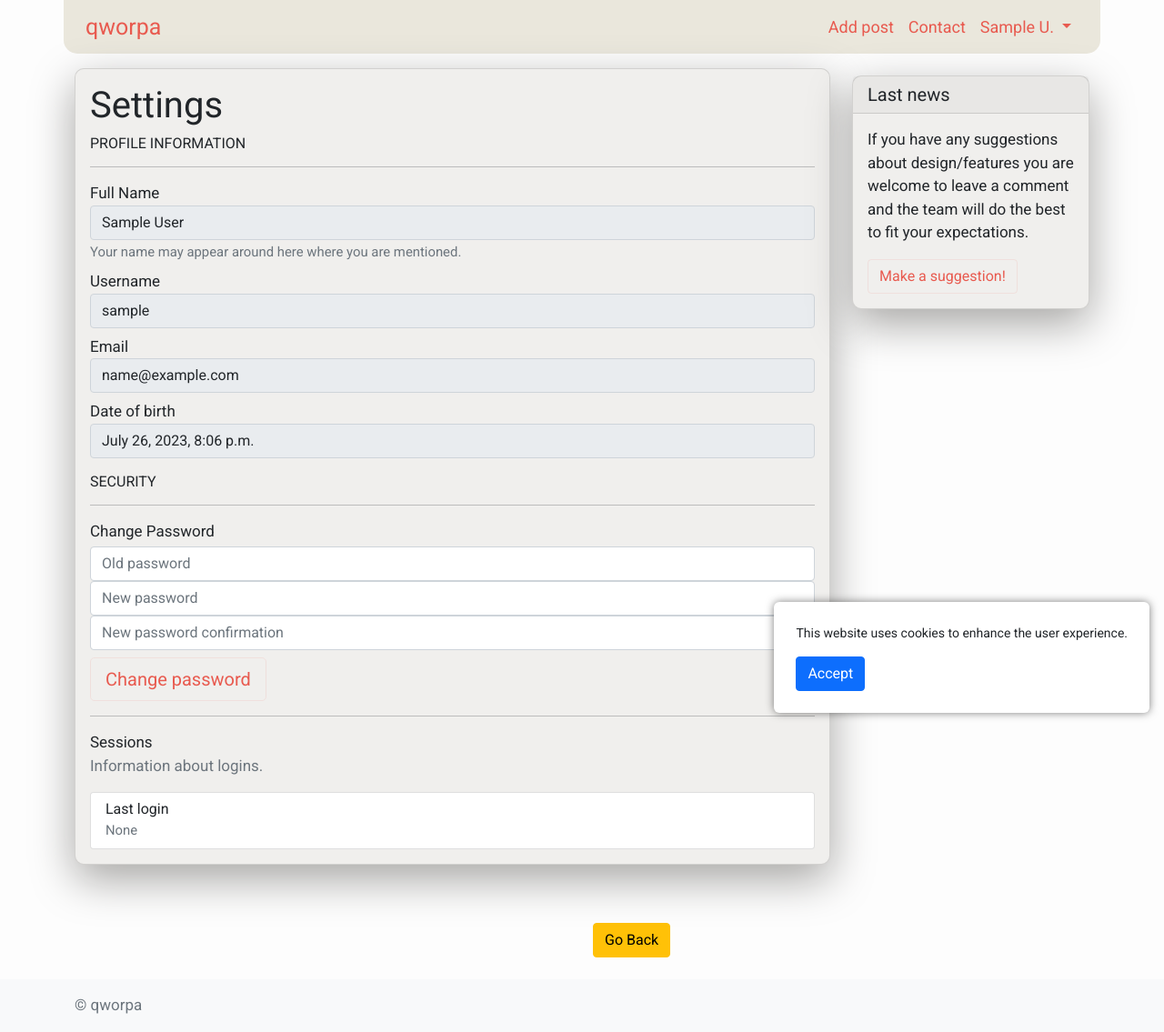
After one commit to AivGitHub/qworpa, a Django app: page /accounts/settings/ in a window 1280 px wide. The commit adds this page. Shown: the whole page at 91% size. Run offline with Django 4.2, Linux system fonts and the light colour scheme; the visitor is signed in with stand-in values (Sample User, id 1); some libraries are stand-ins or nearby versions.

Commit message:
Add settings page

```diff
--- /dev/null
+++ b/accounts/static/accounts/js/settings.js
@@ -0,0 +1,55 @@
+document.addEventListener("DOMContentLoaded", (event) => {
+  let inputHelpers = $(".input-helpers");
+  let csrf = inputHelpers.find("input[name='csrfmiddlewaretoken']").val();
+
+  $("#change-password-form").submit(function(e) {
+    e.preventDefault();
+    let form = $(this);
+    let formInputs = form.find("input");
+    let passwordHelpMessages = $("#change-password-form-help-messages");
+    let passwordSuccessHelpMessage = passwordHelpMessages.find(".password-success");
+    let passwordErrorHelpMessage = passwordHelpMessages.find(".password-error");
+    form.prop("disabled", true);
+    formInputs.find("input").prop("disabled", true);
+    $.ajax({
+      url: "/api/v1/accounts/settings/passwords/change/",
+      dataType: "json",
+      method: "post",
+      data: {
+        old_password: form.find("input[name=old_password]").val(),
+        new_password1: form.find("input[name=new_password1]").val(),
+        new_password2: form.find("input[name=new_password2]").val()
+      },
+      headers: {
+        "X-CSRFToken": csrf,
+      },
+    }).done(function(data, textStatus, jqXHR) {
+      passwordSuccessHelpMessage.removeClass("d-none");
+      passwordErrorHelpMessage.addClass("d-none");
+    }).fail(function(xhr, status, err) {
+      passwordErrorHelpMessage.text("");
+      passwordSuccessHelpMessage.addClass("d-none");
+      if (xhr.status !== 400) {
+        console.log(xhr.status);
+        console.log(xhr);
+        alert("Something went wrong! Try again later.");
+        return;
+      }
+      if (xhr.responseJSON.old_password !== undefined) {
+        passwordErrorHelpMessage.text(xhr.responseJSON.old_password);
+      } else if (xhr.responseJSON.non_field_errors !== undefined) {
+        let li = "";
+        $.each(xhr.responseJSON.non_field_errors, function(i) {
+          li += "<li>" + xhr.responseJSON.non_field_errors[i] + "</li>";
+        });
+        passwordErrorHelpMessage.append("<ul>" + li + "</ul>");
+      }
+      passwordErrorHelpMessage.removeClass("d-none");
+    }).always(function() {
+      form.prop("disabled", false);
+      formInputs.prop("disabled", false);
+      formInputs.val('');
+    });
+    e.preventDefault();
+  });
+});
--- a/accounts/templates/accounts/includes/nav.html
+++ b/accounts/templates/accounts/includes/nav.html
@@ -81,6 +81,14 @@
             </li>
             <li>
               <a
+                class="dropdown-item{% if url_name == 'settings' %} active disabled{% endif %}"
+                href="{% url 'settings' %}"
+              >
+                {% trans "Settings" %}
+              </a>
+            </li>
+            <li>
+              <a
                 class="dropdown-item{% if url_name == 'my-post-list' %} active disabled{% endif %}"
                 href="{% url 'my-post-list' %}"
               >
--- /dev/null
+++ b/accounts/templates/accounts/settings.html
@@ -0,0 +1,114 @@
+{% extends 'accounts/base.html' %}
+
+{% load i18n markdown_extras static %}
+
+{% block title %}{% trans "Settings" %} | {% endblock %}
+
+{% block content_row_col %}
+<div class="d-none input-helpers">
+  {% csrf_token %}
+</div>
+<div class="card mb-4">
+  <div class="card-body">
+    <h1 class="card-title">{% trans "Settings" %}</h1>
+    <div class="card-text">
+      <h6>{% trans "PROFILE INFORMATION" %}</h6>
+      <hr />
+      <div class="form-group mb-2">
+        <label for="full-name">{% trans "Full Name" %}</label>
+        <input
+          type="text"
+          class="form-control"
+          id="full-name"
+          aria-describedby="full-name-help"
+          placeholder="{% trans 'Enter your fullname' %}"
+          value="{{ request.user.get_full_name }}"
+          disabled
+        />
+        <small
+          id="full-name-help"
+          class="form-text text-muted"
+        >
+            {% trans "Your name may appear around here where you are mentioned." %}
+        </small>
+      </div>
+      <div class="form-group mb-2">
+        <label for="username">{% trans "Username" %}</label>
+        <input
+          type="text"
+          class="form-control"
+          id="username"
+          placeholder="{% trans 'Enter your username' %}"
+          value="{{ request.user.username }}"
+          disabled
+        />
+      </div>
+      <div class="form-group mb-2">
+        <label for="email">{% trans "Email" %}</label>
+        <input
+          type="text"
+          class="form-control"
+          id="email"
+          value="{{ request.user.email }}"
+          disabled
+        />
+      </div>
+      <div class="form-group mb-3">
+        <label for="date-of-birth">{% trans "Date of birth" %}</label>
+        <input
+          type="text"
+          class="form-control"
+          id="date-of-birth"
+          placeholder="{% trans 'Enter your date of birth' %}"
+          value="{{ request.user.birth_date }}"
+          disabled
+        />
+      </div>
+      <h6>{% trans "SECURITY" %}</h6>
+      <hr />
+      <form id="change-password-form">
+        <div class="form-group">
+          <label class="d-block">{% trans "Change Password" %}</label>
+          <div
+            id="change-password-form-help-messages"
+            class="form-text text-muted"
+          >
+            <div class="alert alert-success password-success d-none">
+              {% trans "You successfully changed your password." %}
+            </div>
+            <div class="alert alert-danger password-error d-none">
+            </div>
+          </div>
+          {{ password_form.old_password }}
+          {{ password_form.new_password1 }}
+          {{ password_form.new_password2 }}
+        </div>
+        <div class="form-group pt-2">
+          <button class="btn btn-primary btn-lg" id="submit-button" type="submit">
+            {% trans "Change password" %}
+          </button>
+        </div>
+      </form>
+      <hr />
+      <div class="form-group mb-0">
+        <label class="d-block">{% trans "Sessions" %}</label>
+        <p class="font-size-sm text-secondary">
+          {% trans "Information about logins." %}
+        </p>
+        <ul class="list-group list-group-sm">
+          <li class="list-group-item has-icon">
+            <div>
+              <h6 class="mb-0">{% trans "Last login" %}</h6>
+              <small class="text-muted">{{ request.user.last_login }}</small>
+            </div>
+          </li>
+        </ul>
+      </div>
+    </div>
+  </div>
+</div>
+{% endblock %}
+
+{% block extrascripts %}
+<script src="{% static 'accounts/js/settings.js' %}"></script>
+{% endblock %}
--- /dev/null
+++ b/accounts/urls.py
@@ -0,0 +1,7 @@
+from django.urls import path
+
+from accounts.views import SettingsView
+
+urlpatterns = [
+    path('settings/', SettingsView.as_view(), name='settings'),
+]
--- a/accounts/views.py
+++ b/accounts/views.py
@@ -5,7 +5,7 @@
 
 from django.conf import settings
 from django.contrib import messages
-from django.contrib.auth.mixins import UserPassesTestMixin
+from django.contrib.auth.mixins import LoginRequiredMixin, UserPassesTestMixin
 from django.core.mail import BadHeaderError, send_mail
 from django.views.generic import TemplateView
 from django.shortcuts import render
@@ -15,6 +15,7 @@
 from django.views.generic import FormView, ListView
 
 from accounts.forms import FeedbackMessageForm
+from authentications.forms import ChangePasswordForm
 from blogs.models import Post
 
 
@@ -143,3 +144,14 @@
 
     def get_queryset(self, *args, **kwargs):
         return Post.objects.smart_select()
+
+
+class SettingsView(LoginRequiredMixin, TemplateView):
+    template_name = 'accounts/settings.html'
+
+    def get(self, request, *args, **kwargs):
+        context = self.get_context_data(**kwargs)
+        context.update(
+            dict(password_form=ChangePasswordForm(request.user))
+        )
+        return self.render_to_response(context)
--- a/api/urls.py
+++ b/api/urls.py
@@ -2,6 +2,7 @@
 
 from api.views import (
     add_post_comment,
+    change_password,
     delete_post,
     delete_post_comment,
     PostCommentsView,
@@ -30,4 +31,9 @@
         delete_post_comment,
         name='delete-post-comment'
     ),
+    path(
+        'v1/accounts/settings/passwords/change/',
+        change_password,
+        name='change-password'
+    ),
 ]
--- a/authentications/forms.py
+++ b/authentications/forms.py
@@ -6,6 +6,7 @@
 from django.contrib.auth.forms import (
     _unicode_ci_compare,  # noqa
     AuthenticationForm,
+    PasswordChangeForm,
     PasswordResetForm,
     SetPasswordForm,
     UserCreationForm,
@@ -255,3 +256,40 @@
         if commit:
             self.user.save()
         return self.user
+
+
+class ChangePasswordForm(PasswordChangeForm):
+    old_password = forms.CharField(
+        label=_('Old password'),
+        strip=False,
+        widget=forms.PasswordInput(
+            attrs={
+                'class': 'form-control',
+                'autocomplete': 'current-password',
+                'placeholder': _('Old password'),
+            }
+        ),
+    )
+    new_password1 = forms.CharField(
+        label=_('New password'),
+        widget=forms.PasswordInput(
+            attrs={
+                'class': 'form-control',
+                'autocomplete': 'new-password',
+                'placeholder': _('New password'),
+            }
+        ),
+        strip=False,
+        help_text=password_validation.password_validators_help_text_html(),
+    )
+    new_password2 = forms.CharField(
+        label=_('New password confirmation'),
+        strip=False,
+        widget=forms.PasswordInput(
+            attrs={
+                'class': 'form-control',
+                'autocomplete': 'new-password',
+                'placeholder': _('New password confirmation'),
+            }
+        ),
+    )
--- a/core/urls.py
+++ b/core/urls.py
@@ -29,6 +29,7 @@
     path('contact/', ContactView.as_view(), name='contact'),
     path('authentications/', include('authentications.urls')),
     path('api/', include('api.urls')),
+    path('accounts/', include('accounts.urls'), name='accounts'),
     path(
         'robots.txt',
         TemplateView.as_view(
```
Also changed, not shown: api/views.py (+46 -0 lines), CHANGELOG.md.
